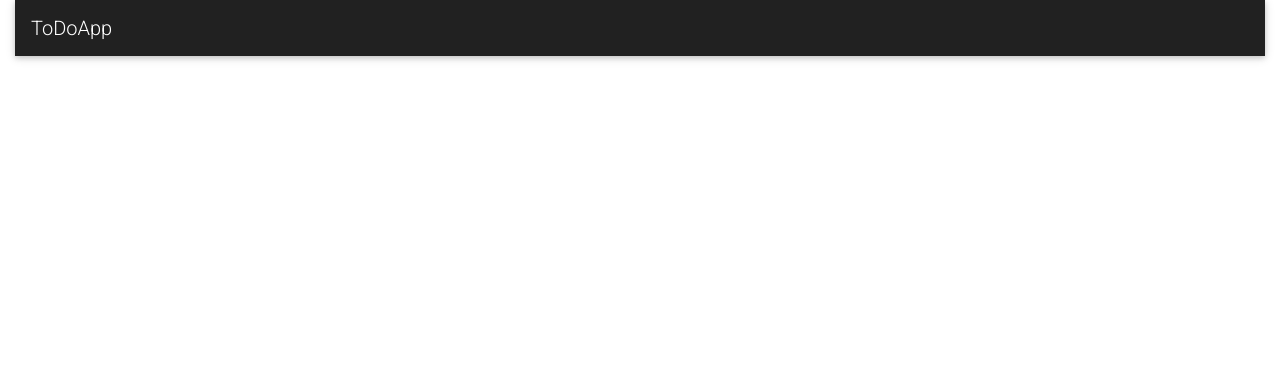
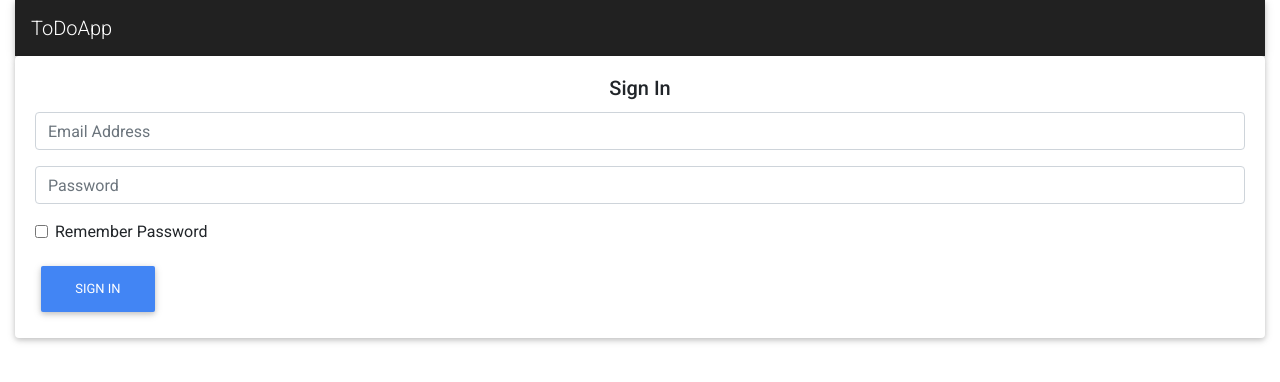
Before and after one commit to Robalexg/ToDoLIstMERN, a React (Create React App) app in the folder client/: page /login in a window 1280 px wide. Shown: the top 382 px of the page. Built offline with nearby package versions, Linux system fonts and the light colour scheme.

Commit message:
Login Screen

```diff
--- a/client/src/App.js
+++ b/client/src/App.js
@@ -1,7 +1,7 @@
 import React from 'react';
-import Home from './pages/Home'
+import Home from './components/Home'
 import Navi from './components/Navi'
-
+import Login from './components/Login'
 import {BrowserRouter as Router,Route,Switch} from 'react-router-dom'
 import {Container} from 'react-bootstrap'
 import 'bootstrap/dist/css/bootstrap.min.css';
@@ -14,6 +14,7 @@ const App = () => {
 				<Navi/>
 	    	<Switch>
 		    	<Route exact path='/' component={Home}/>
+		    	<Route exact path='/login' component={Login}/>
 	    	</Switch>
 			</Container>
     </Router>
--- a/client/src/pages/Home.js
+++ b/client/src/components/Home.js
@@ -78,8 +78,6 @@ const Home = () => {
 				return x
 			})
 
-			console.log(list)
-
 			setTodos(list)
 
 		})
--- /dev/null
+++ b/client/src/components/Login.js
@@ -0,0 +1,38 @@
+import React from 'react'
+import {Row,Col,Card,Form,Button} from 'react-bootstrap'
+import '../css/Login.css'
+
+
+
+const Login = () => {
+	return (
+		<Row>
+			<Col className='login'>
+				<Card>
+					<Card.Body>
+						<Card.Title className='text-center'>Sign In</Card.Title>
+						<Form>
+							<Form.Group>
+								<Form.Control required autofocus type='email' placeholder='Email Address'></Form.Control>
+							</Form.Group>
+							<Form.Group>
+								<Form.Control required type='password' placeholder='Password'></Form.Control>
+							</Form.Group>
+							<Form.Group controlId="formBasicCheckbox">
+						    <Form.Check type="checkbox" label="Remember Password" />
+						  </Form.Group>
+						  <Button>Sign In</Button>
+						</Form>
+					</Card.Body>
+				</Card>
+			</Col>
+		</Row>
+	)
+}
+
+const useForm = () => {
+
+}
+
+
+export default Login
--- /dev/null
+++ b/client/src/css/Login.css
@@ -0,0 +1,3 @@
+.login{
+	height: 100vh;
+}
```
